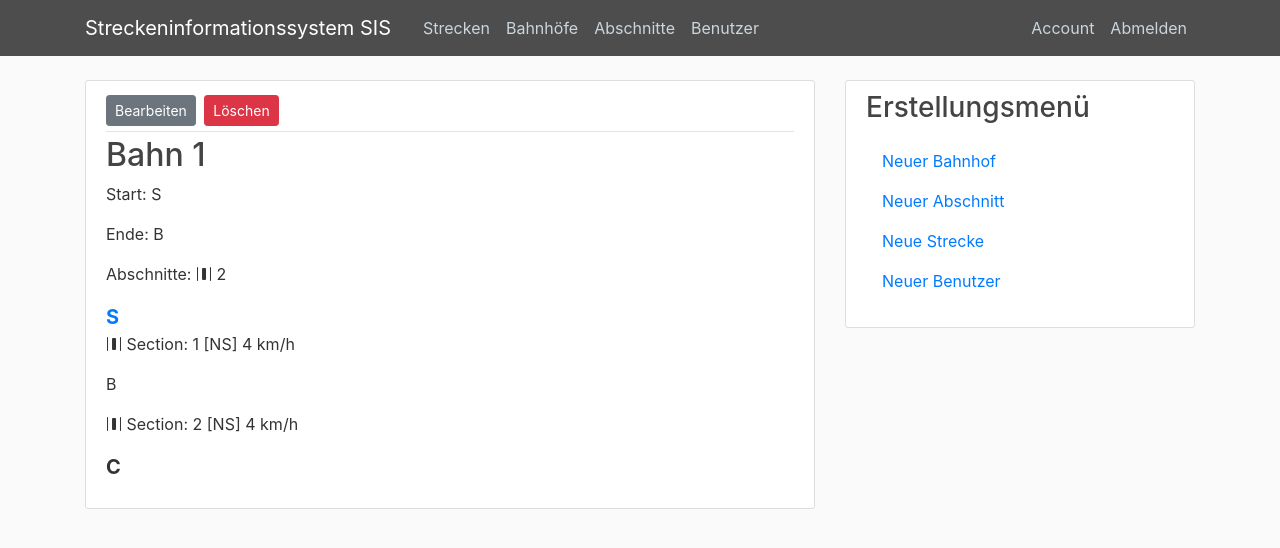
After one commit to CrunchyCurry/PR-DKE, a Flask app: page /railway/1 in a window 1280 px wide. The commit adds this page. Shown: the top 548 px of the page. Run offline with Flask 2, Linux system fonts and the light colour scheme; a user stored in the database is signed in; data comes from the database, SQL or seed files in the repository; both versions use the stored data as it was after the commit; some libraries are stand-ins or nearby versions.

Commit message:
#18: Added option to assign sections to railways

```diff
--- a/railway_system/forms.py
+++ b/railway_system/forms.py
@@ -40,7 +40,7 @@ class SectionForm(FlaskForm):
     user_fee = DecimalField("Nutzungsentgelt", validators=[DataRequired()])
     max_speed = IntegerField("Maximale Geschwindigkeit", validators=[DataRequired()])
     gauge = RadioField("Spurweite", choices=GAUGE_CHOICES, default='1435', validators=[DataRequired()])
-    # railway_id =
+    railway_id = SelectField("Strecken-Zuordnung (Optional)", coerce=int)
     submit = SubmitField("Bestätigen")
 
     def validate_ends_at(self, field):
--- a/railway_system/models.py
+++ b/railway_system/models.py
@@ -38,7 +38,6 @@ class Railway(db.Model):
     starts_at = db.Column(db.Integer, db.ForeignKey("station.id"), nullable=False)
     ends_at = db.Column(db.Integer, db.ForeignKey("station.id"), nullable=False)
     sections = db.relationship("Section", backref='on_railway', lazy='dynamic')
-
     def __repr__(self):
         return f"Railway('{self.name}', '{self.starts_at}', '{self.ends_at}')"
 
--- a/railway_system/routes.py
+++ b/railway_system/routes.py
@@ -92,6 +92,7 @@ def new_section():
     form = SectionForm()
     form.starts_at.choices = [("0", "---")] + [(s.id, s.name) for s in Station.query.all()]
     form.ends_at.choices = [("0", "---")] + [(s.id, s.name) for s in Station.query.all()]
+    form.railway_id.choices = [("0", "---")] + [(s.id, s.name) for s in Railway.query.all()]
     if form.validate_on_submit():
         section = Section(
             starts_at=form.starts_at.data,
@@ -99,8 +100,8 @@ def new_section():
             length=form.length.data,
             user_fee=form.user_fee.data,
             max_speed=form.max_speed.data,
-            gauge=form.gauge.data
-            # railway
+            gauge=form.gauge.data,
+            railway_id=form.railway_id.data if form.railway_id.data is not 0 else None
         )
         db.session.add(section)
         db.session.commit()
@@ -121,7 +122,14 @@ def station(station_id):
 @login_required
 def section(section_id):
     section = Section.query.get_or_404(section_id)
-    return render_template("section.html", title=section.name, section=section)
+    return render_template("section.html", title=f"{section.starts_at} - {section.ends_at}", section=section)
+
+
+@app.route("/railway/<int:railway_id>")
+@login_required
+def railway(railway_id):
+    railway = Railway.query.get_or_404(railway_id)
+    return render_template("railway.html", title=f"{railway.starts_at} - {railway.ends_at}", railway=railway)
 
 
 @app.route("/station/<int:station_id>/update", methods=["GET", "POST"])
--- a/railway_system/templates/home.html
+++ b/railway_system/templates/home.html
@@ -4,7 +4,7 @@
     {% for railway in railways %}
         <article class="media content-section">
             <div class="media-body">
-                <h2><a class="article-title" href="#">{{ railway.name }}</a></h2>
+                <h2><a class="article-title" href="{{ url_for('railway', railway_id=railway.id) }}">{{ railway.name }}</a></h2>
                 <p class="article-content">{{ railway.start_station.name }} - {{ railway.end_station.name }}</p>
             </div>
         </article>
--- a/railway_system/templates/layout.html
+++ b/railway_system/templates/layout.html
@@ -10,7 +10,10 @@
           integrity="sha384-Gn5384xqQ1aoWXA+058RXPxPg6fy4IWvTNh0E263XmFcJlSAwiGgFAW/dAiS6JXm" crossorigin="anonymous">
 
     <!-- Stylesheet -->
+    <!-- standard -->
     <link rel="stylesheet" type="text/css" href="{{ url_for('static', filename='main.css') }}">
+    <!-- bootstrap icons -->
+    <link rel="stylesheet" href="https://cdn.jsdelivr.net/npm/bootstrap-icons@1.7.2/font/bootstrap-icons.css">
 
     {% if title %}
     <title>SIS - {{ title }}</title>
--- /dev/null
+++ b/railway_system/templates/railway.html
@@ -0,0 +1,56 @@
+{% extends "layout.html" %}
+{% block content %}
+<article class="media content-section">
+    <div class="media-body">
+        <div class="article-metadata">
+            <div>
+                <a class="btn btn-secondary btn-sm mt-1 mb-1"
+                   href="#">Bearbeiten</a>
+                <button type="button" class="btn btn-danger btn-sm m-1" data-toggle="modal" data-target="#deleteModal">
+                    Löschen
+                </button>
+            </div>
+        </div>
+        <h2 class="article-title">{{ railway.name }}</h2>
+        <p class="article-content">Start: {{ railway.start_station.name }}</p>
+        <p class="article-content">Ende: {{ railway.end_station.name }}</p>
+        <p class="article-content">Abschnitte: <i class="bi bi-distribute-horizontal"></i> {{ railway.sections.count() }}</p>
+        {% for section in railway.sections %}
+            {% if loop.first %}
+                <a href="{{ url_for('station', station_id=railway.start_station.id) }}" style="font-size:20px" class="article-content"><b>{{ section.start_station.name }}</b></a>
+            {% else %}
+                <p class="article-content">{{ section.start_station.name }}</p>
+            {% endif %}
+            {% if section.gauge == 1435 %}
+                {% set displayed_gauge = "[NS]" %}
+            {% else %}
+                {% set displayed_gauge = "[SS]" %}
+            {% endif %}
+            <p class="article-content"><i class="bi bi-distribute-horizontal"></i> Section: {{ section.id }} {{ displayed_gauge }} {{ section.max_speed }} km/h</p>
+            {% if loop.last %}
+                <p style="font-size:20px" class="article-content"><b>{{ section.end_station.name }}</b></p>
+            {% endif %}
+        {% endfor %}
+    </div>
+</article>
+<!-- Modal -->
+<div class="modal fade" id="deleteModal" tabindex="-1" role="dialog" aria-labelledby="deleteModalLabel"
+     aria-hidden="true">
+    <div class="modal-dialog" role="document">
+        <div class="modal-content">
+            <div class="modal-header">
+                <h5 class="modal-title" id="deleteModalLabel">Bahnhof löschen?</h5>
+                <button type="button" class="close" data-dismiss="modal" aria-label="Close">
+                    <span aria-hidden="true">&times;</span>
+                </button>
+            </div>
+            <div class="modal-footer">
+                <button type="button" class="btn btn-secondary" data-dismiss="modal">Abbrechen</button>
+                <form action="#" method="POST">
+                    <input class="btn btn-danger" type="submit" value="Löschen">
+                </form>
+            </div>
+        </div>
+    </div>
+</div>
+{% endblock content %}
```
Also changed, not shown: railway_system/static/main.css (+29 -0 lines), railway_system/templates/create_section.html (+14 -0 lines), railway_system/templates/section.html (added, +49 -0 lines), package-lock.json (added), railway_system/railway_system.db.
